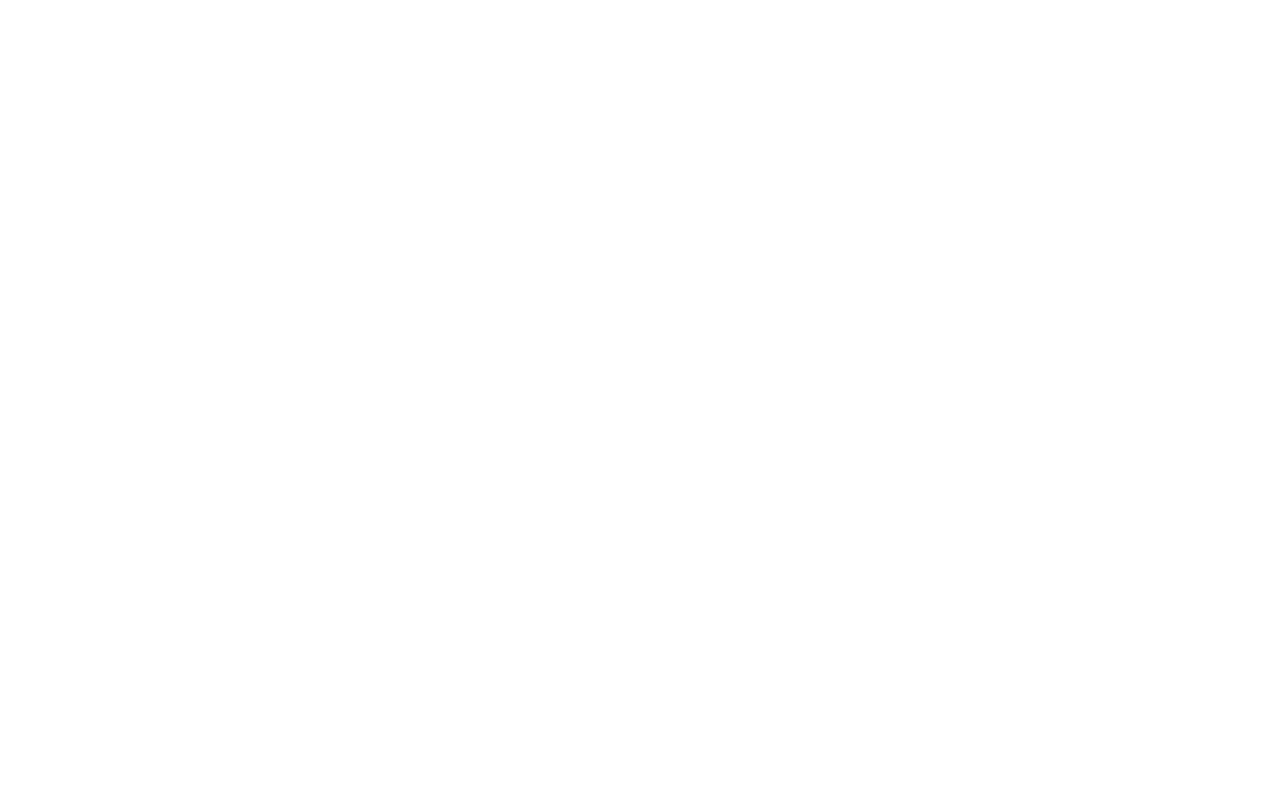
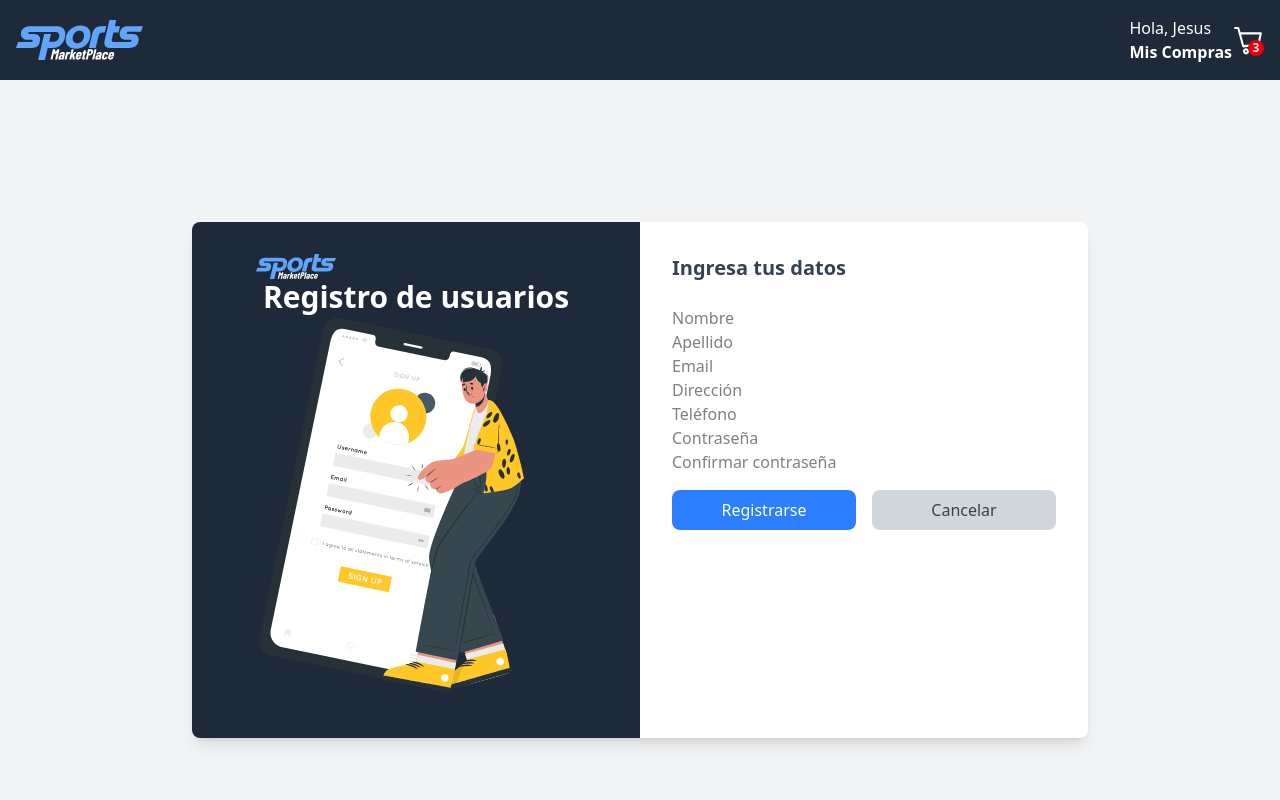
Before and after one commit to camunoz2/sport_market, a React (Vite) app in the folder frontend/: page /Registro in a window 1280 px wide. Before the commit this address had no page. Shown: the top 800 px of the page. Built offline with nearby package versions, Linux system fonts and the light colour scheme.

Commit message:
se agrego el registro de usuario Se agrego archivo imagen de registro Se agrego ruta en  archivo Register.jsx

```diff
--- /dev/null
+++ b/frontend/src/pages/Register.jsx
@@ -0,0 +1,112 @@
+import React from "react";
+
+// const Register = () => {
+//   return (
+//     <div className="min-h-screen bg-gray-100 flex items-center justify-center">
+//       <div className="w-full max-w-4xl bg-white shadow-lg rounded-lg flex overflow-hidden">
+//         {/* Lado Izquierdo - Ilustración */}
+//         <div className="w-1/2 bg-black flex items-center justify-center p-8">
+//           <div className="text-white text-center">
+//             <h2 className="text-2xl font-semibold mb-4">Registro de usuarios</h2>
+//             <img
+//               src="/illustration.svg"
+//               alt="Registro"
+//               className="max-w-xs mx-auto"
+//             />
+//           </div>
+//         </div>
+//         {/* Lado Derecho - Formulario */}
+//         <div className="w-1/2 p-8">
+//           <h2 className="text-xl font-semibold text-gray-700 mb-6">
+//             Ingresa tus datos
+//           </h2>
+//           <form>
+//             <input type="text" placeholder="Nombre" className="input-field" />
+//             <input type="text" placeholder="Apellido" className="input-field" />
+//             <input type="email" placeholder="Email" className="input-field" />
+//             <input type="text" placeholder="Dirección" className="input-field" />
+//             <input type="tel" placeholder="Teléfono" className="input-field" />
+//             <input type="password" placeholder="Contraseña" className="input-field" />
+//             <input type="password" placeholder="Confirmar contraseña" className="input-field" />
+//             <div className="flex gap-4 mt-4">
+//               <button className="bg-blue-500 text-white px-4 py-2 rounded-lg w-full">
+//                 Registrarse
+//               </button>
+//               <button className="bg-gray-300 text-gray-700 px-4 py-2 rounded-lg w-full">
+//                 Cancelar
+//               </button>
+//             </div>
+//           </form>
+//         </div>
+//       </div>
+//     </div>
+//   );
+// };
+
+// export default Register;
+
+import Footer from "../components/footer";
+import Header from "../components/header";
+import UserInput from "../components/user-input";
+
+function Register() {
+  return (
+    <>
+      <Header />
+
+      <div className="min-h-screen bg-gray-100 flex items-center justify-center">
+      <div className="w-full max-w-4xl bg-white shadow-lg rounded-lg flex overflow-hidden">
+        {/* Lado Izquierdo - Ilustración */}
+        <div className="w-1/2 bg-gray-800 flex items-center justify-center p-8">
+
+          <div className="text-white text-center">
+          <img src="/logo.svg" alt="logo" className="w-20" />
+            <h2 className="text-3xl font-bold">Registro de usuarios</h2>
+            <img
+              src="/register.svg"
+              alt="Registro"
+              className="max-w-xs mx-auto"
+            />
+          </div>
+        </div>
+        {/* Lado Derecho - Formulario */}
+        <div className="w-1/2 p-8">
+          <h2 className="text-xl font-semibold text-gray-700 mb-6">
+            Ingresa tus datos
+          </h2>
+          <form>
+            <input type="text" placeholder="Nombre" className="input-field" />
+            <input type="text" placeholder="Apellido" className="input-field" />
+            <input type="email" placeholder="Email" className="input-field" />
+            <input type="text" placeholder="Dirección" className="input-field" />
+            <input type="tel" placeholder="Teléfono" className="input-field" />
+            <input type="password" placeholder="Contraseña" className="input-field" />
+            <input type="password" placeholder="Confirmar contraseña" className="input-field" />
+            <div className="flex gap-4 mt-4">
+              <button className="bg-blue-500 text-white px-4 py-2 rounded-lg w-full">
+                Registrarse
+              </button>
+              <button className="bg-gray-300 text-gray-700 px-4 py-2 rounded-lg w-full">
+                Cancelar
+              </button>
+            </div>
+          </form>
+        </div>
+      </div>
+    </div>
+
+
+
+
+
+
+
+
+
+
+      <Footer />
+    </>
+  );
+}
+
+export default Register;
--- a/frontend/src/routes/AppRouter.jsx
+++ b/frontend/src/routes/AppRouter.jsx
@@ -2,6 +2,7 @@ import { BrowserRouter, Routes, Route } from "react-router";
 import Home from "../pages/Home.jsx";
 import ProductDetail from "../pages/ProductDetail.jsx";
 import Login from "../pages/Login.jsx";
+import Register from "../pages/Register.jsx";
 
 const AppRouter = () => {
   return (
@@ -9,6 +10,7 @@ const AppRouter = () => {
       <Routes>
         <Route path="/" element={<Home />} />
         <Route path="/login" element={<Login />} />
+        <Route path="/Registro" element={<Register />} />
         <Route path="/productos/:id" element={<ProductDetail />} />
       </Routes>
     </BrowserRouter>
```
Also changed, not shown: frontend/public/register.svg (added).
